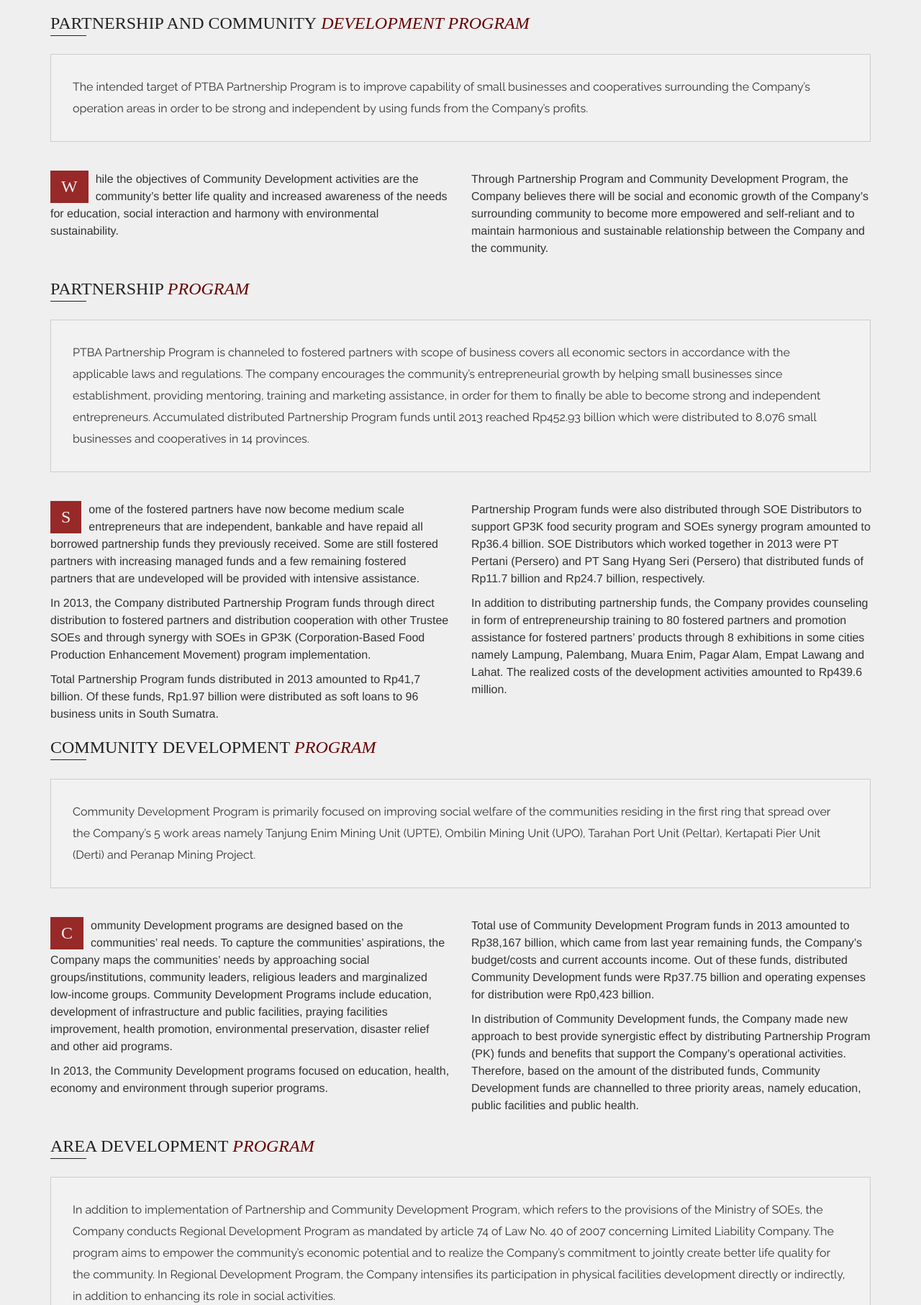
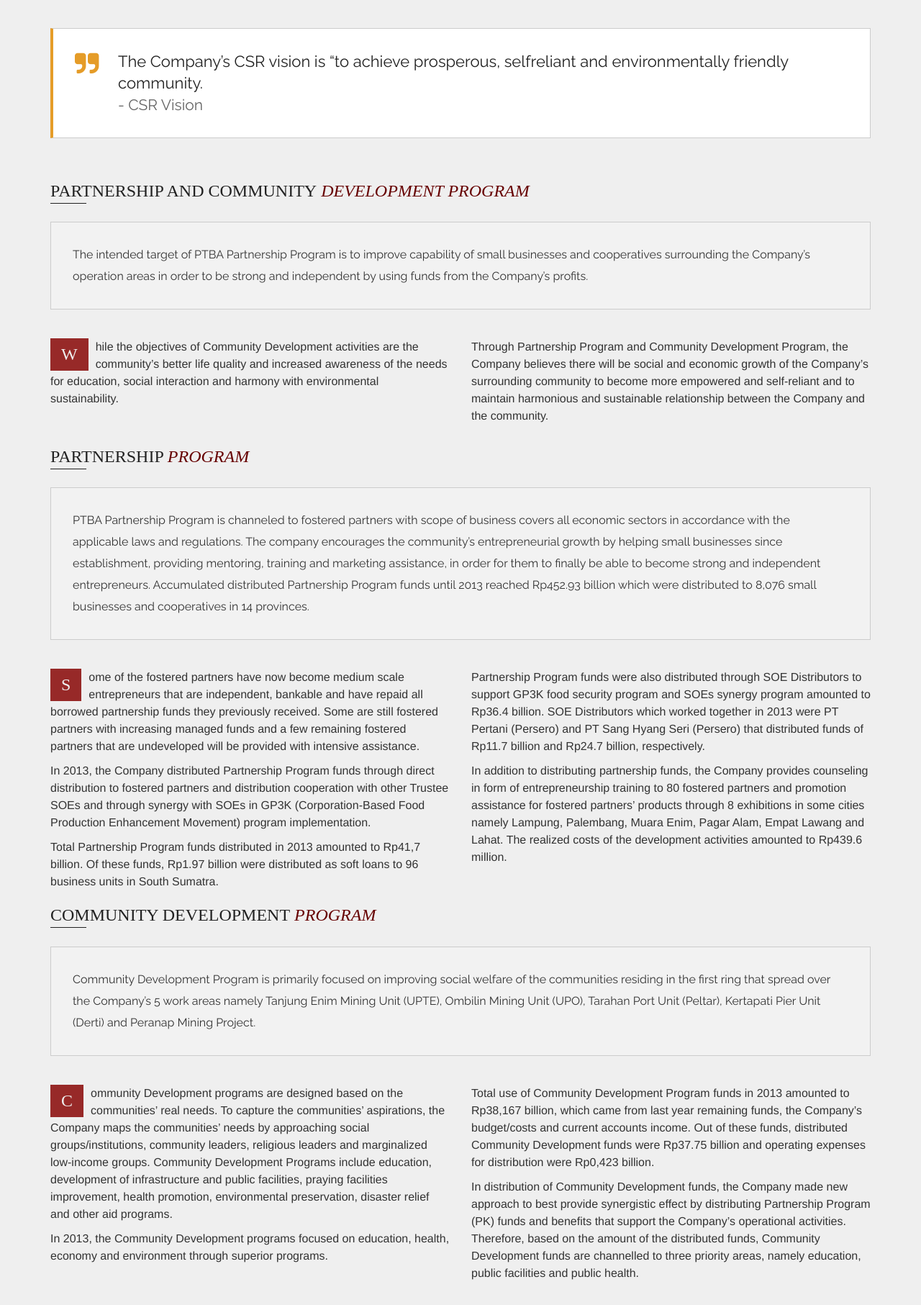
Before and after one commit to baydiwo/ptba, a PHP site: page /csr.php in a window 1280 px wide. Shown: the part 1072-2885 px from the top of the page at 72% size. Run offline with PHP 8.4, Linux system fonts and the light colour scheme; some libraries are stand-ins or nearby versions; some web fonts are replaced.

Commit message:
+csr quotes left line

```diff
--- a/csr.php
+++ b/csr.php
@@ -46,8 +46,17 @@
                     </div>
                 </div>
 
+                <div class="col-lg-12">
+                    <div class="quotes left-line">
+                         <aside>
+                             The Company’s CSR vision is “to achieve prosperous, selfreliant and environmentally friendly community.
+                             <br>
+                             <span>- CSR Vision</span>
+                         </aside>
+                     </div>
+                </div>
+            </div> <!-- row -->
 
-            </div> <!-- row -->
             <br/>
             <div class="row">
                 <div class="col-lg-12">
--- a/css/style.less
+++ b/css/style.less
@@ -951,6 +951,16 @@ article {
             }
         }
 
+        &.left-line {
+            margin-top: 40px;
+            border-left:4px solid @orange;
+            border-top:1px solid #ccc;
+
+            &:before , &:after {
+                display: none;
+            }
+        }
+
     }//quotes
 
     .quotes-2 {
```
Also changed, not shown: css/style.css.
